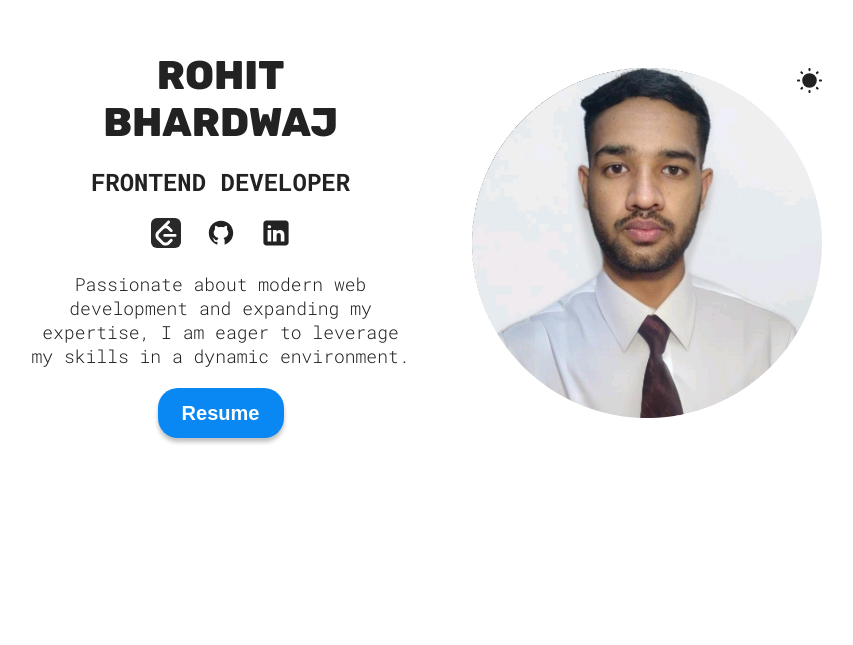
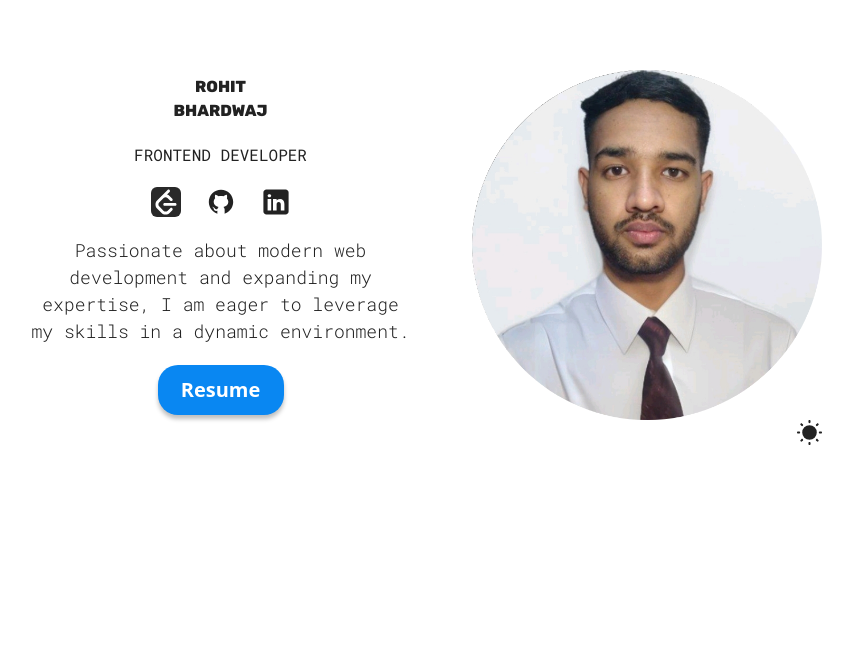
Before and after one commit to rohit-bhardwajj/rohit-bhardwaj, a React (Vite) app: page / in a window 1280 px wide. Shown: the part 155-800 px from the top of the page, without its empty margins (213-1066 px from the left). Built offline with nearby package versions, Linux system fonts and the light colour scheme.

Commit message:
Update tailwind.config.js

```diff
--- a/tailwind.config.js
+++ b/tailwind.config.js
@@ -1,7 +1,7 @@
 // src/tailwind.config.js
 module.exports = {
   corePlugins: {
-    preflight: false, // Disable preflight if you don't want Tailwind's base styles
+    preflight: true, // Disable preflight if you don't want Tailwind's base styles
   },
   content: [
     'index.html',
```
